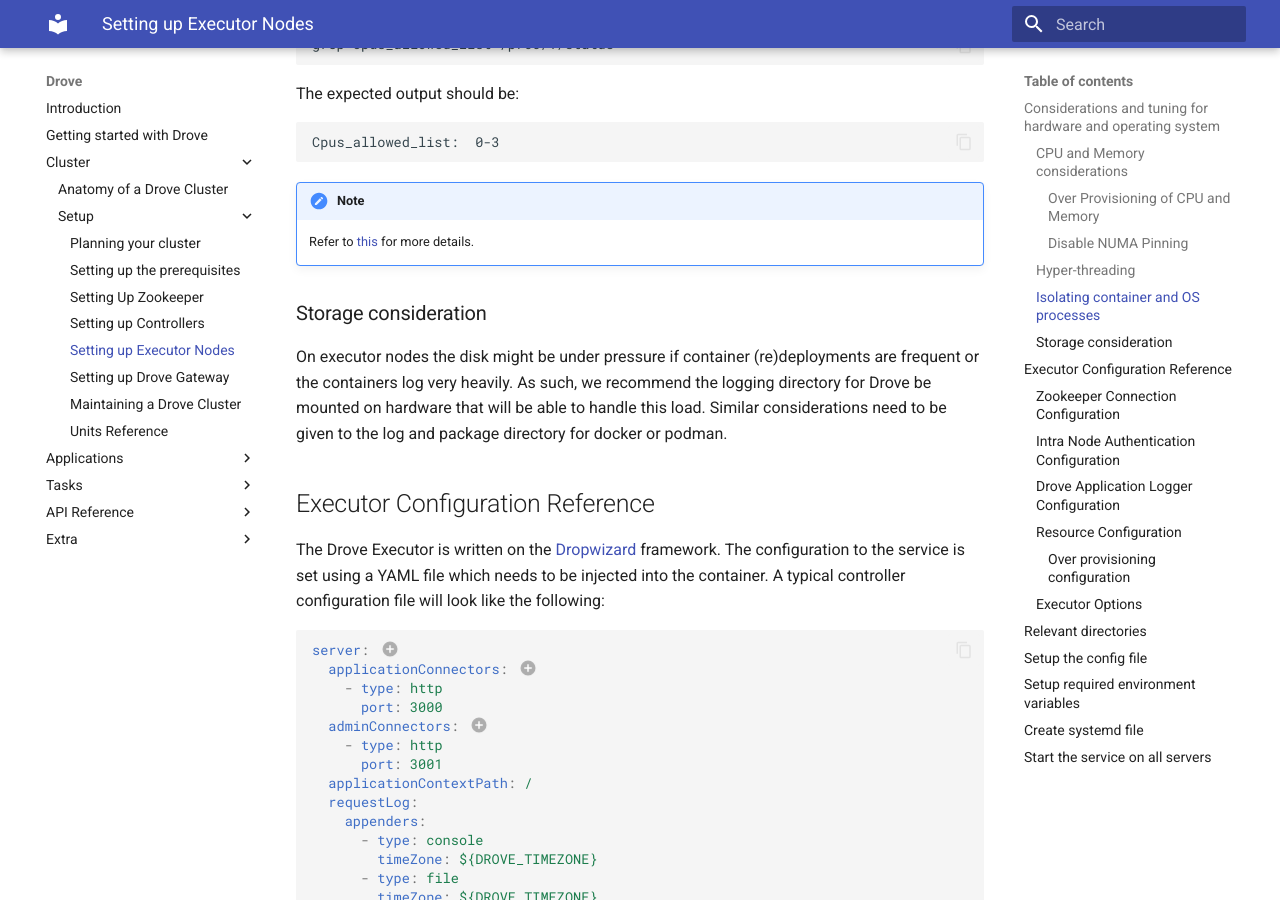
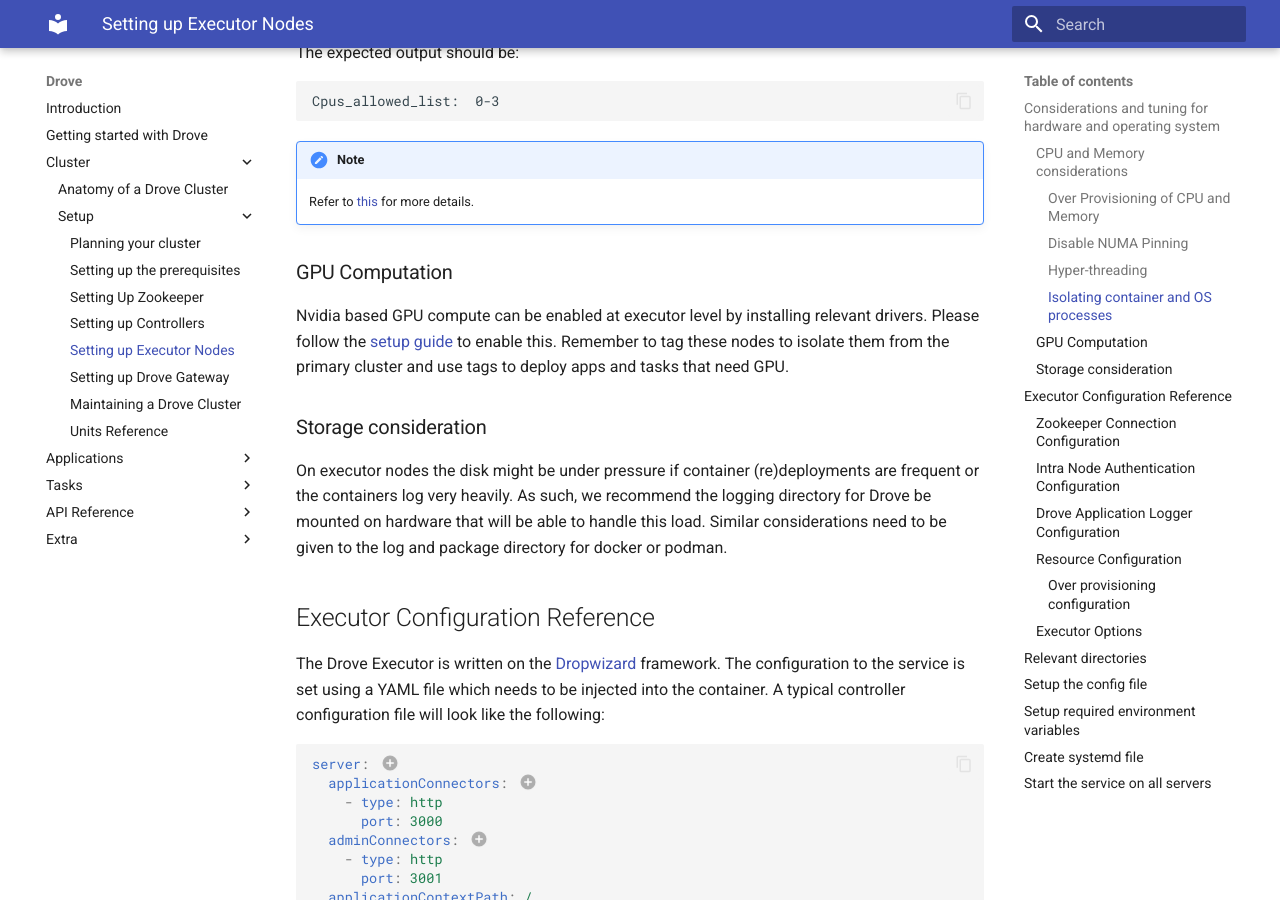
Before and after one commit to PhonePe/drove-orchestrator, an MkDocs documentation site: the page built from docs/docs/cluster/setup/executor-setup.md, in a window 1280 px wide and 900 px high, scrolled down 2548 px. Built offline with MkDocs 1.6.1 and Material for MkDocs 9.7.7, drawn with Linux system fonts in a browser that asks for light colours.

Commit message:
Added GPU setup instructions

````diff
--- a/docs/docs/cluster/setup/executor-setup.md
+++ b/docs/docs/cluster/setup/executor-setup.md
@@ -30,10 +30,10 @@
 
 There is an option to disable memory and core pinning. In this situation, all cores from all NUM nodes show up as being part of one node. `cpuset-mems` is _not_ called if numa pinning is disabled and therefore you will be leaving some memory performance on the table. We recommend not to dabble with this unless you have tasks and containers that need more than the number of cores available on a single NUMA node. This setting is enabled at executor level by setting `disableNUMAPinning: true`.
 
-### Hyper-threading
+#### Hyper-threading
 Whether Hyper Threading needs to be enabled or not is a bit dependent on applications deployed and how effectively they can utilize individual CPU cores. For mixed workloads, we recommend Hyper Threading to be enabled on the executor nodes.
 
-### Isolating container and OS processes
+#### Isolating container and OS processes
 Typically we would not want containers to share CPU resources with processes for the operating system, Drove Executor Service as well as Docker engine (if using docker) and so on. While complete isolation would need creating a full scheduler (and passing `isolcpus` to GRUB parameters), we can get a good middle ground by ensuring such processes utilize only a few CPU cores on the system, and let the Drove executors deploy and pin containers to the rest.
 
 This is achieved in two steps:
@@ -70,6 +70,9 @@
 ```
 !!!note
     Refer to [this](https://access.redhat.com/solutions/2884991) for more details.
+
+### GPU Computation
+Nvidia based GPU compute can be enabled at executor level by installing relevant drivers. Please follow the [setup guide](../../extra/nvidia.md) to enable this. Remember to tag these nodes to isolate them from the primary cluster and use tags to deploy apps and tasks that need GPU.
 
 ### Storage consideration
 On executor nodes the disk might be under pressure if container (re)deployments are frequent or the containers log very heavily. As such, we recommend the logging directory for Drove be mounted on hardware that will be able to handle this load. Similar considerations need to be given to the log and package directory for docker or podman.
````
Also changed, not shown: docs/docs/extra/nvidia.md (added, +88 -0 lines), docs/docs/extra/.pages (added).
